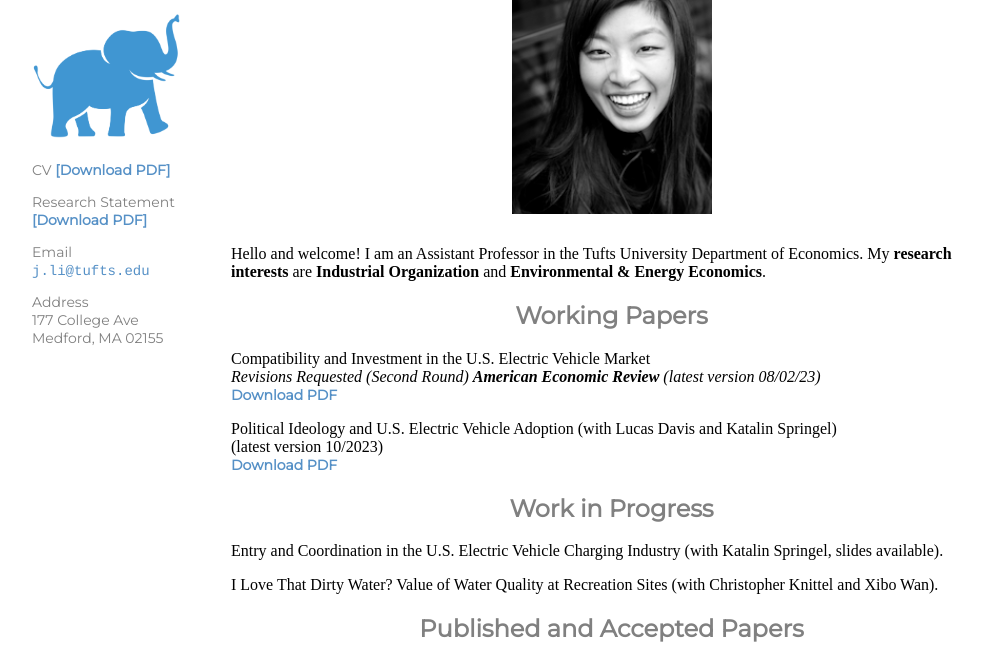
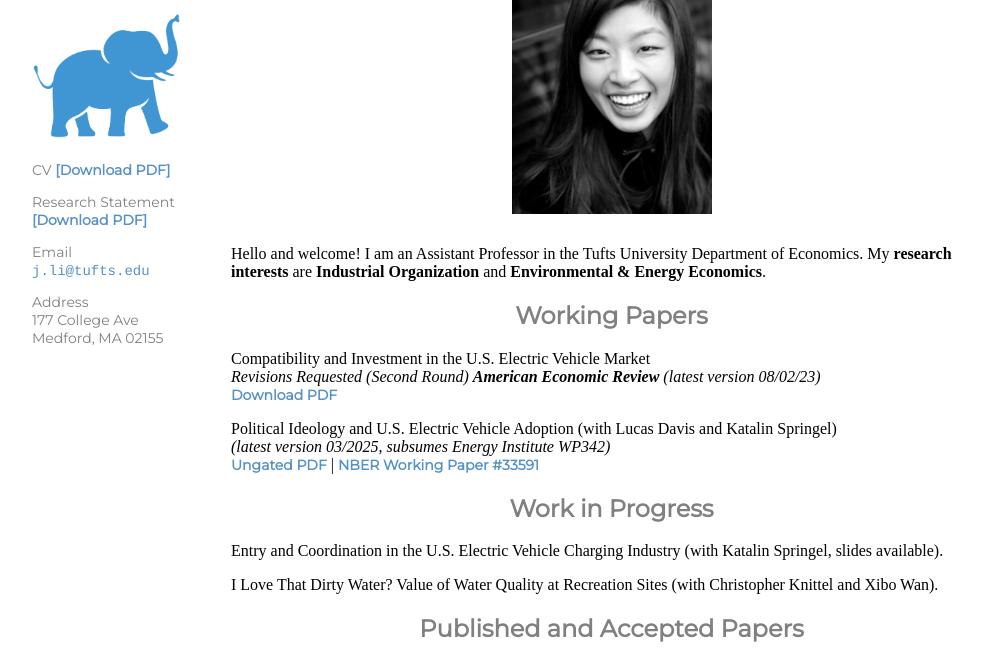
Before and after one commit to jingli-econ/jingli-econ.github.io, a plain HTML site: page index.html in a window 1280 px wide. Shown: the part 95-755 px from the top of the page, without its empty margins (128-1110 px from the left). Drawn offline with Linux system fonts and the light colour scheme.

Commit message:
political ideology NBER WP release

```diff
--- a/index.html
+++ b/index.html
@@ -84,9 +84,9 @@
 					<p>
 					Political Ideology and U.S. Electric Vehicle Adoption (with Lucas Davis and Katalin Springel)
 					<br>
-					(latest version 10/2023)
+					<i>(latest version 03/2025, subsumes Energy Institute WP342)</i>
 					<br>
-					<a class="download-pdf" href="https://haas.berkeley.edu/wp-content/uploads/WP342.pdf">Download PDF</a>
+					<a class="download-pdf" href="https://www.dropbox.com/scl/fi/hjb75sc4tcw84e9otfxd7/Davis-Li-and-Springel-WP.pdf?rlkey=j4h752wd8ktpv162evd8jvo8o&dl=0">Ungated PDF</a> | <a class="download-pdf" href="https://www.nber.org/papers/w33591">NBER Working Paper #33591</a>
 					</p>
 
 					<h2 class="paper-section-type">Work in Progress</h2>
```
